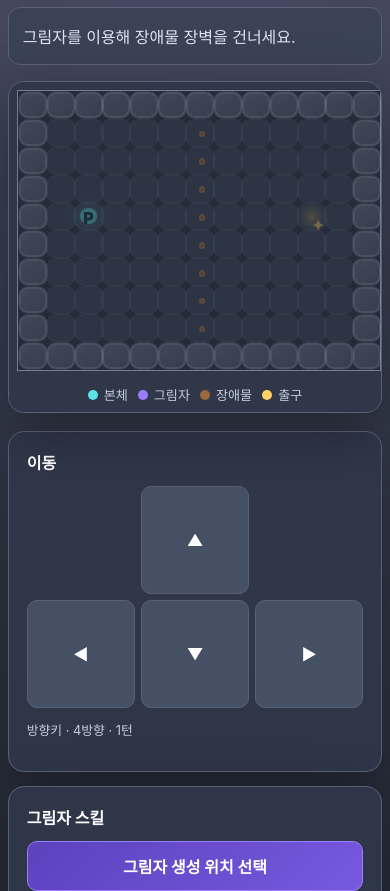
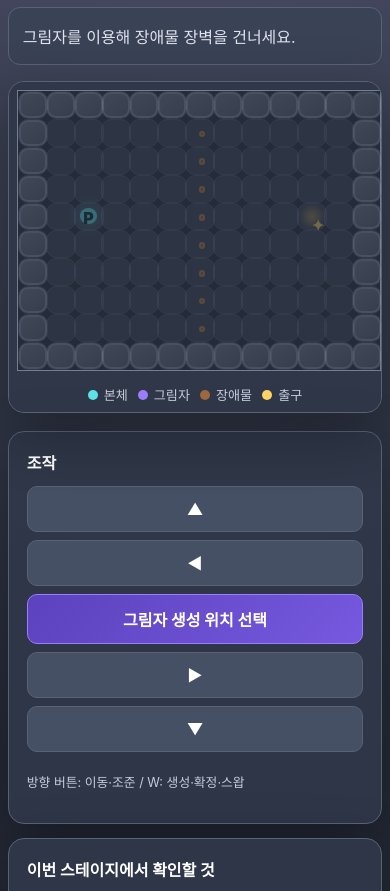
Before and after one commit to dark716/shadow-puzzle-prototype, a plain HTML site: page index.html in a window 390 px wide. Shown: the part 209-1100 px from the top of the page. Drawn offline with Linux system fonts and the light colour scheme.

Commit message:
Combine mobile movement and shadow controls

```diff
--- a/index.html
+++ b/index.html
@@ -5,7 +5,7 @@
   <meta name="viewport" content="width=device-width, initial-scale=1">
   <meta name="theme-color" content="#11131a">
   <title>그림자 퍼즐 — Stage 1</title>
-  <link rel="stylesheet" href="style.css?v=7">
+  <link rel="stylesheet" href="style.css?v=8">
 </head>
 <body>
   <main class="app">
@@ -35,22 +35,18 @@
       </section>
 
       <aside class="controls">
-        <section>
-          <h2>이동</h2>
-          <div class="dpad">
-            <button data-move="up" aria-label="위로 이동">▲</button>
-            <button data-move="left" aria-label="왼쪽으로 이동">◀</button>
-            <button data-move="down" aria-label="아래로 이동">▼</button>
-            <button data-move="right" aria-label="오른쪽으로 이동">▶</button>
+        <section class="play-controls">
+          <h2>조작</h2>
+          <div class="control-pad">
+            <button class="move-up" data-move="up" aria-label="위로 이동">▲</button>
+            <button class="move-left" data-move="left" aria-label="왼쪽으로 이동">◀</button>
+            <button id="shadowButton" class="primary shadow-action" aria-label="그림자 행동">W · 그림자</button>
+            <button class="move-right" data-move="right" aria-label="오른쪽으로 이동">▶</button>
+            <button class="move-down" data-move="down" aria-label="아래로 이동">▼</button>
           </div>
-          <p>방향키 · 4방향 · 1턴</p>
-        </section>
-
-        <section>
-          <h2>그림자 스킬</h2>
-          <button id="shadowButton" class="primary">그림자 생성 위치 선택</button>\n          <button id="cancelShadowButton" class="cancel-shadow" hidden>생성 취소 (Esc)</button>
-          <button id="swapButton" disabled>그림자와 스왑</button>
-          <p>W: 생성·확정·스왑 / Esc: 생성 취소 / 불가능한 위치에서 W: 취소</p>
+          <button id="cancelShadowButton" class="cancel-shadow" hidden>생성 취소 (Esc)</button>
+          <button id="swapButton" hidden disabled aria-hidden="true">그림자와 스왑</button>
+          <p>방향 버튼: 이동·조준 / W: 생성·확정·스왑</p>
         </section>
 
         <section class="rules">
@@ -75,6 +71,6 @@
       </div>
     </section>
   </div>
-  <script src="game.js?v=12"></script>
+  <script src="game.js?v=13"></script>
 </body>
 </html>
```
